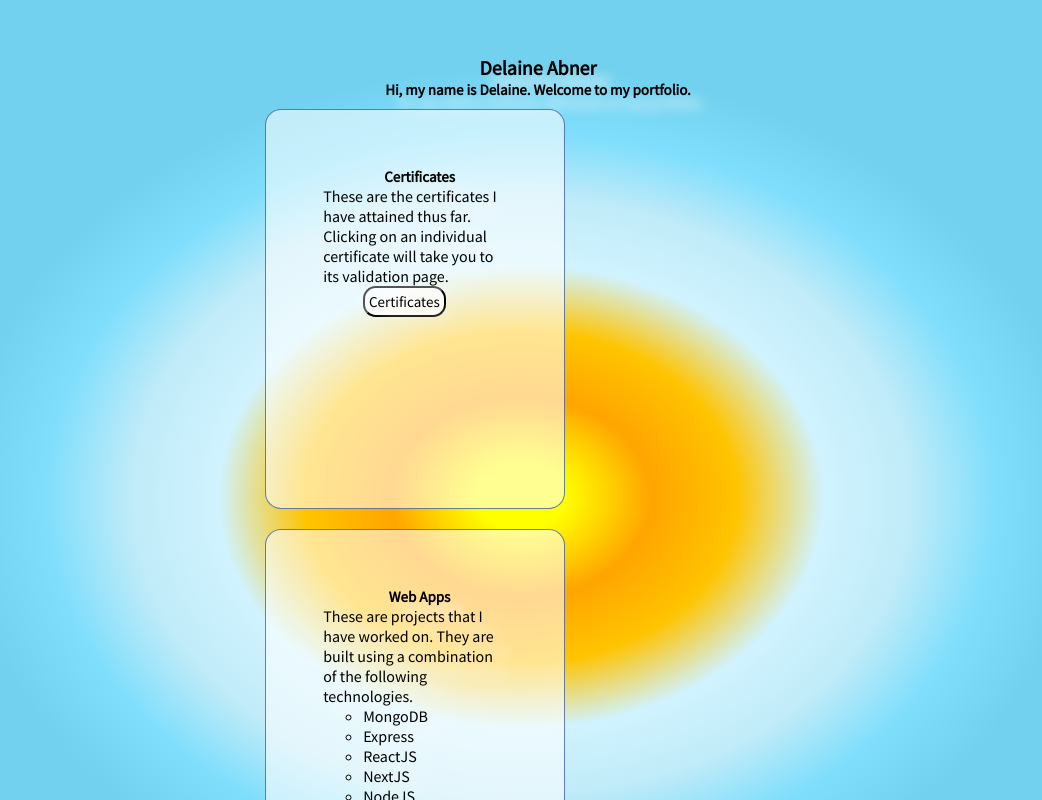
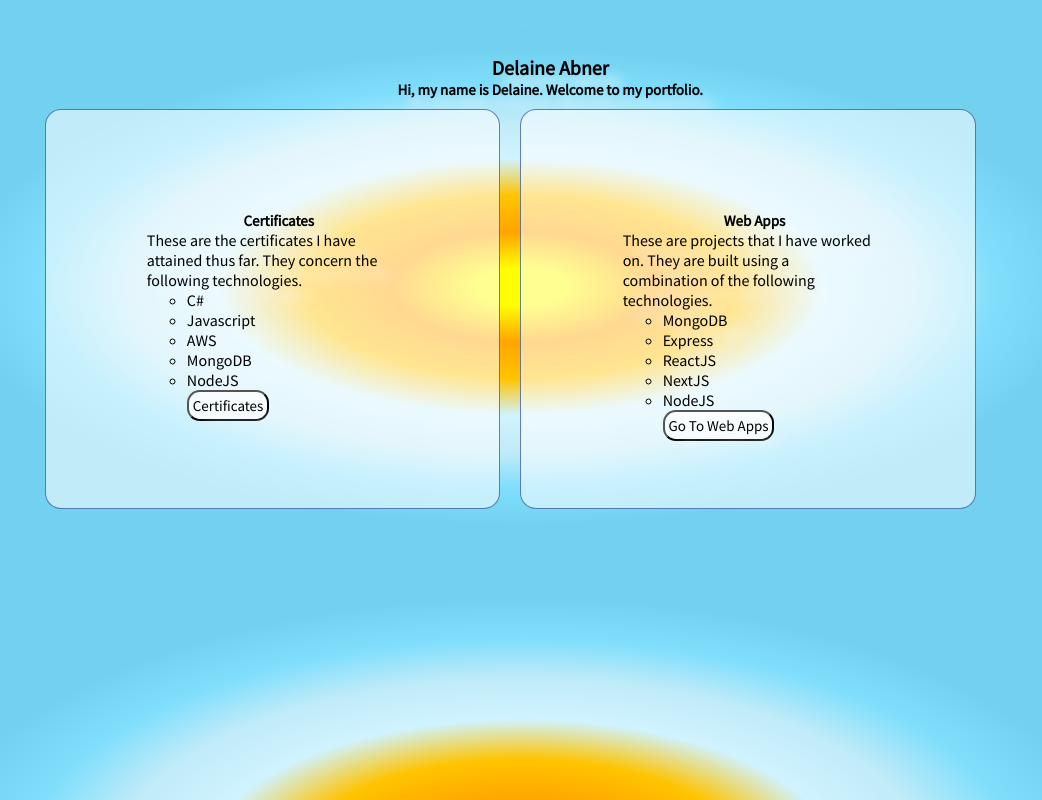
Before and after one commit to delaine3/my-nextjs-portfolio, a Next.js app: page / in a window 1280 px wide. Shown: the top 800 px of the page, without its empty margins (119-1161 px from the left). Built offline with nearby package versions, Linux system fonts and the light colour scheme.

Commit message:
fixed apostrophes

```diff
--- a/pages/index.js
+++ b/pages/index.js
@@ -15,18 +15,25 @@ export default function Index() {
       <div>
         <h1 className="delaine">Delaine Abner</h1>
         <h1>Hi, my name is Delaine. Welcome to my portfolio.</h1>
-        <ul className="center">
-          <li className="project-list">
+        <ul className="tile-list">
+          <li id="certificates-index" className="project-list">
             <h1>Certificates</h1>
-            <p>These are the certificates I have attained thus far. Clicking on an individual certificate will take you to its validation page.</p>
+            <p>These are the certificates I have attained thus far. They concern the following technologies.</p>
+            <ul>
+              <li id="project">C#</li>
+              <li id="project">Javascript</li>
+              <li id="project">AWS</li>
+              <li id="project">MongoDB</li>
+              <li id="project">NodeJS</li>
 
+            </ul>
             <ul>
               <Link href="/certificates">
                 <button>Certificates</button>
               </Link>
             </ul>
           </li>
-          <li className="project-list">
+          <li id="webapps-index" className="project-list">
             <h1>Web Apps</h1>
             <p>These are projects that I have worked on. They are built using a combination of the following technologies. </p>
             <ul>
--- a/pages/webProjects/connectFour.js
+++ b/pages/webProjects/connectFour.js
@@ -57,12 +57,12 @@ export default function ConnectFour() {
         <button>
           <a href="https://connect-four-game.vercel.app/">
             {" "}
-            Go to Delaines version of the game
+            Go to Delaine&rsquo;s version of the game
           </a>
         </button>
         <button>
           <a href="https://github.com/delaine3/Connect_Four_Game">
-            Go to Delaines source code
+            Go to Delaine&rsquo;s source code
           </a>
         </button>
       </div>
--- a/pages/webProjects/memoryGame.js
+++ b/pages/webProjects/memoryGame.js
@@ -56,13 +56,13 @@ export default function MemoryGame() {
             {" "}
             <a href="https://a-memory-game-seven.vercel.app/">
               {" "}
-              Go to Delaines version of the game{" "}
+              Go to Delaine&rsquo;s version of the game{" "}
             </a>{" "}
           </button>
           <button>
             <a href="https://github.com/delaine3/A_Memory_Game">
               {" "}
-              Go to Delaines Source Code
+              Go to Delaine&rsquo;s Source Code
             </a>
           </button>
         </ul>
--- a/pages/webProjects/snakeGame.js
+++ b/pages/webProjects/snakeGame.js
@@ -54,12 +54,12 @@ export default function SnakeGame() {
           </p>
           <button>
             <a href="https://snake-game-five-dun.vercel.app/">
-            Go to Delaines version of the game
+            Go to Delaine&rsquo;s version of the game
             </a>
           </button>
           <button>
             <a href="https://github.com/delaine3/snake_game">
-            Go to Delaines source code
+            Go to Delaine&rsquo;s source code
             </a>
           </button>
       </div>
--- a/styles/globals.css
+++ b/styles/globals.css
@@ -105,6 +105,12 @@ h1 {
 .webProjects li {
   list-style: none;
 }
+#webapps-index{
+  width: 45%;
+}
+#certificates-index{
+  width: 45%;
+}
 .project-page{
   width: 50%;
   margin: auto;
```
Also changed, not shown: pages/webProjects.js (+8 -7 lines).
